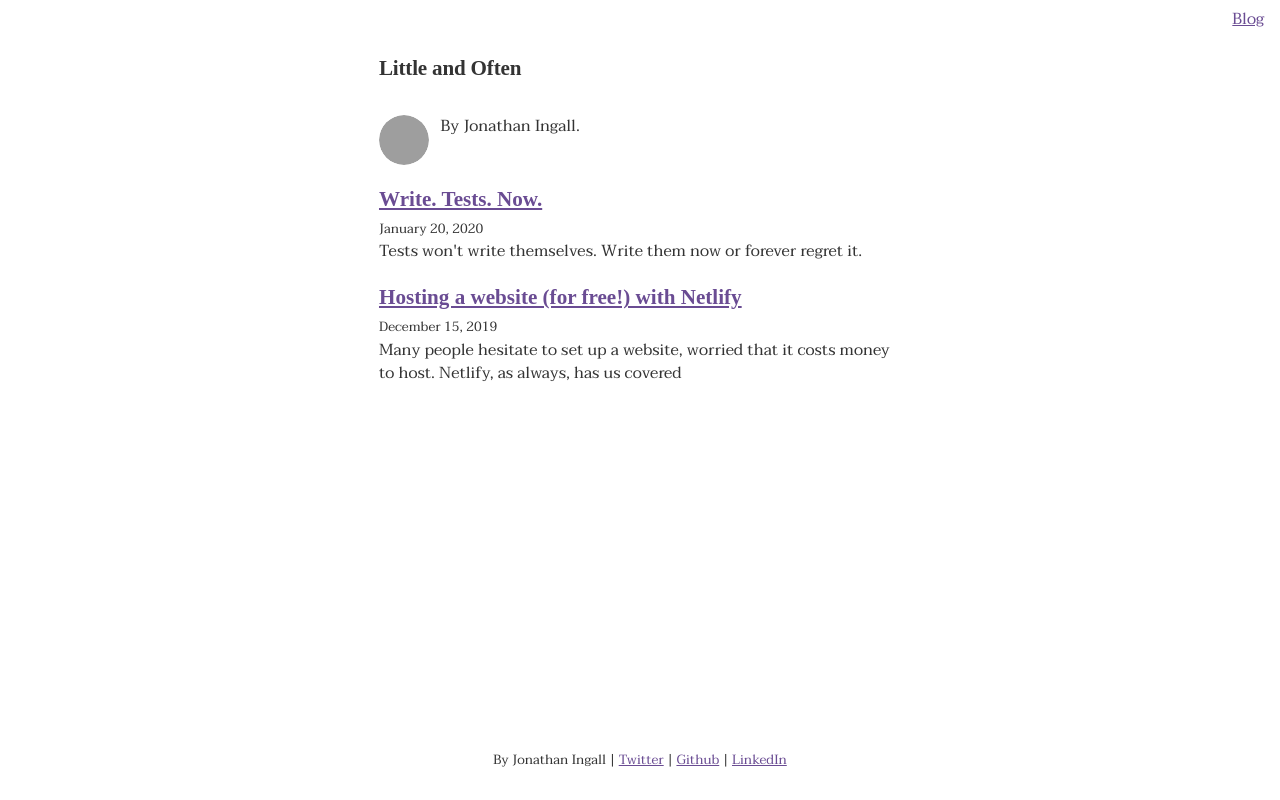
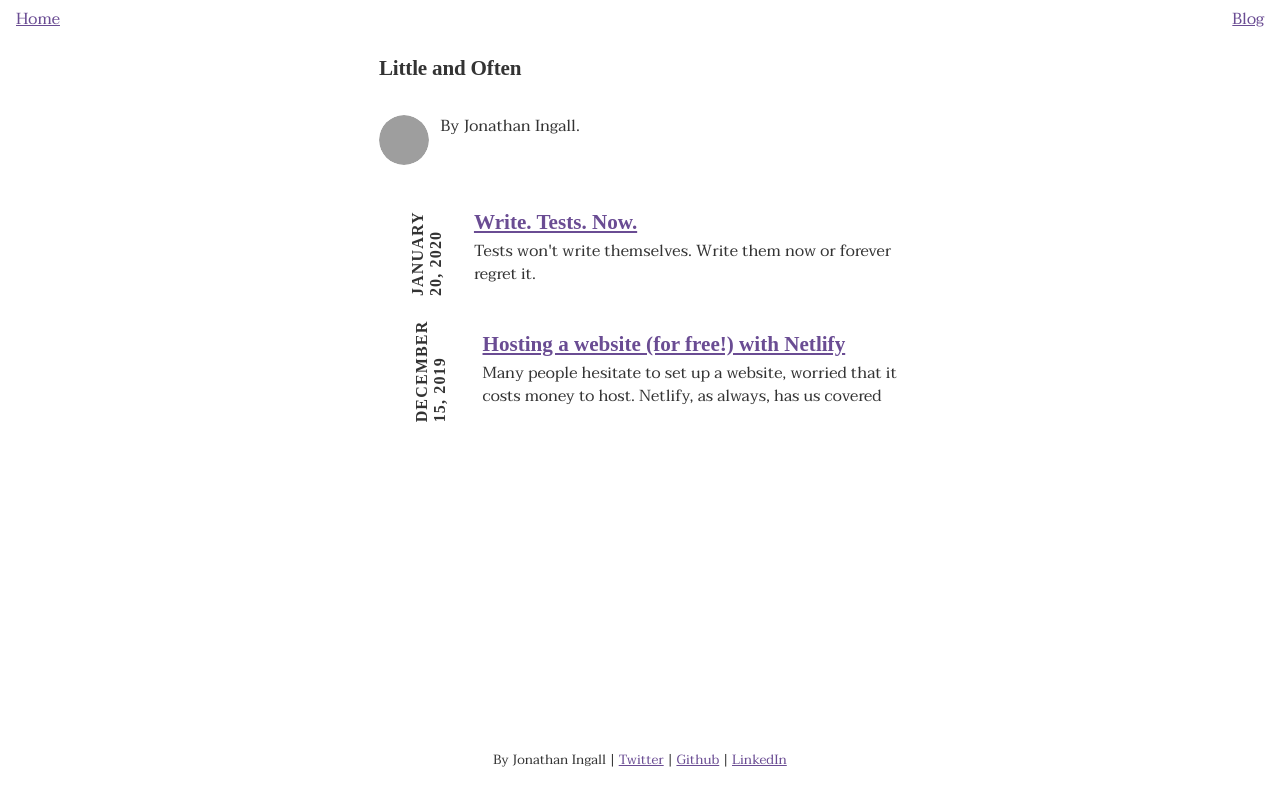
Before and after one commit to ingalless/little-and-often, a Gatsby site: page /blog in a window 1280 px wide. Built offline with nearby package versions, Linux system fonts and the light colour scheme; Gatsby itself is replaced by a stand-in of ours; some packages are replaced by stand-ins of ours; grey boxes are pictures that could not be loaded; a web font is replaced by a local one; what typography-theme-st-annes would draw is missing.

Commit message:
small blog design tweaks

```diff
--- a/src/components/nav/index.js
+++ b/src/components/nav/index.js
@@ -7,10 +7,13 @@ export default function Nav(props) {
       style={{
         display: "flex",
         alignItems: "center",
-        justifyContent: "flex-end",
+        justifyContent: "space-between",
         padding: "8px 16px",
       }}
     >
+      <div>
+        <Link to="/">Home</Link>
+      </div>
       <div>
         <Link to="/blog">Blog</Link>
       </div>
--- a/src/components/section/index.js
+++ b/src/components/section/index.js
@@ -1,18 +1,6 @@
 import React from "react"
 import styled from "@emotion/styled"
 import { rhythm } from "../../utils/typography"
-
-const Wrapper = styled.section`
-  display: flex;
-  justify-content: flex-end;
-  position: relative;
-  margin: ${rhythm(6)} auto;
-  max-width: 100%;
-
-  @media screen and (max-width: 800px) {
-    display: block;
-  }
-`
 
 const Title = styled.h4`
   color: #333;
@@ -45,7 +33,19 @@ const Content = styled.div`
   }
 `
 
-const Section = ({ title = null, children }) => (
+const Section = ({ title = null, children, marginRhythm = 6 }) => {
+  const Wrapper = styled.section`
+    display: flex;
+    justify-content: flex-end;
+    position: relative;
+    margin: ${rhythm(marginRhythm)} auto;
+    max-width: 100%;
+
+    @media screen and (max-width: 800px) {
+      display: block;
+    }
+  `
+  return (
     <Wrapper>
       {title && (
         <TitleWrapper>
@@ -55,5 +55,6 @@ const Section = ({ title = null, children }) => (
       <Content>{children}</Content>
     </Wrapper>
   )
+}
 
 export default Section
--- a/src/pages/blog.js
+++ b/src/pages/blog.js
@@ -4,6 +4,7 @@ import { Link, graphql } from "gatsby"
 import Bio from "../components/bio"
 import Layout from "../components/layout"
 import SEO from "../components/seo"
+import Section from "../components/section"
 import { rhythm } from "../utils/typography"
 
 class BlogIndex extends React.Component {
@@ -20,6 +21,7 @@ class BlogIndex extends React.Component {
           const title = node.frontmatter.title || node.fields.slug
           return (
             <article key={node.fields.slug}>
+              <Section marginRhythm={2} title={node.frontmatter.date}>
                 <header>
                   <h3
                     style={{
@@ -30,15 +32,13 @@ class BlogIndex extends React.Component {
                       {title}
                     </Link>
                   </h3>
-                <small>{node.frontmatter.date}</small>
                 </header>
-              <section>
                 <p
                   dangerouslySetInnerHTML={{
                     __html: node.frontmatter.description || node.excerpt,
                   }}
                 />
-              </section>
+              </Section>
             </article>
           )
         })}
```
Lines whose indentation alone changed are shown as unchanged.
